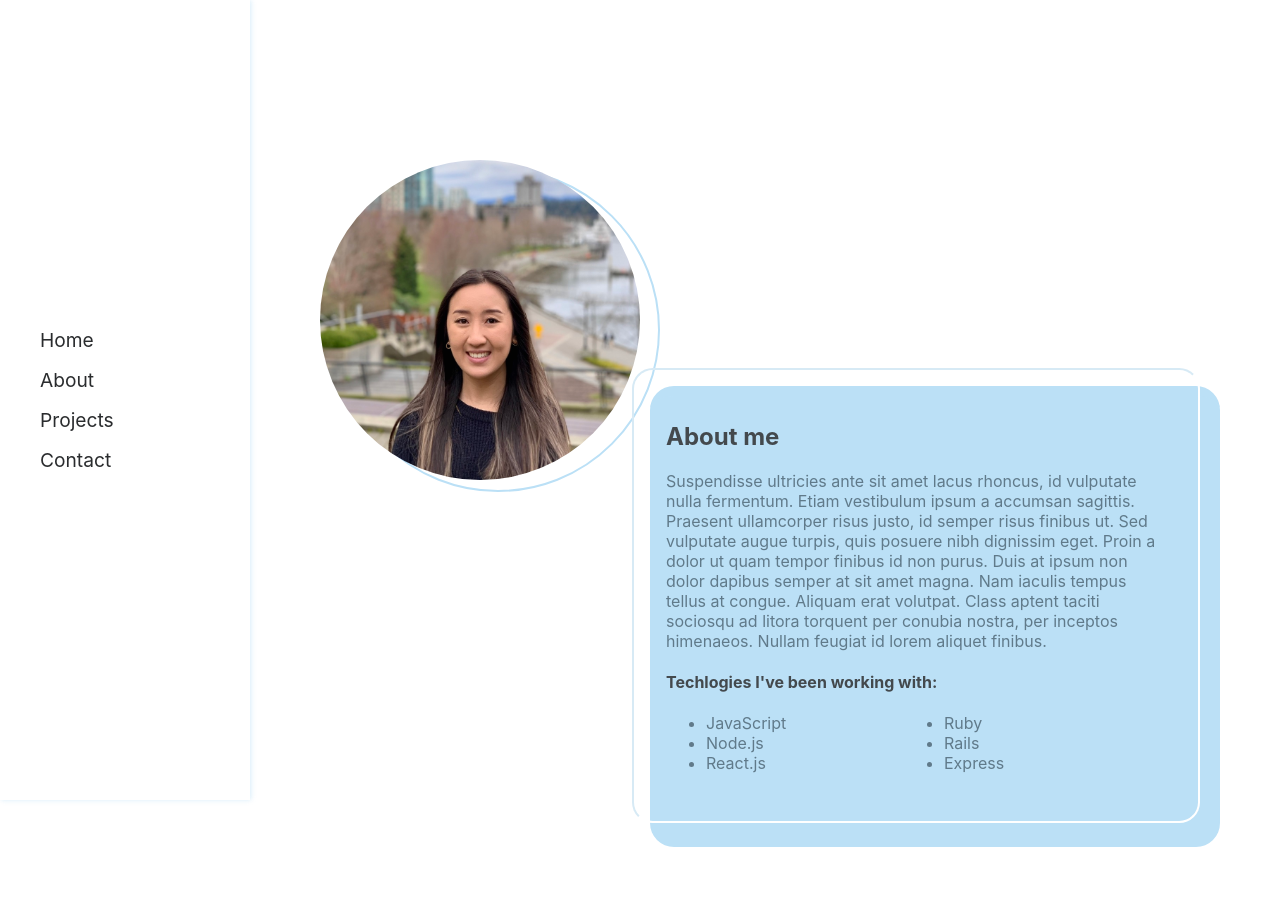
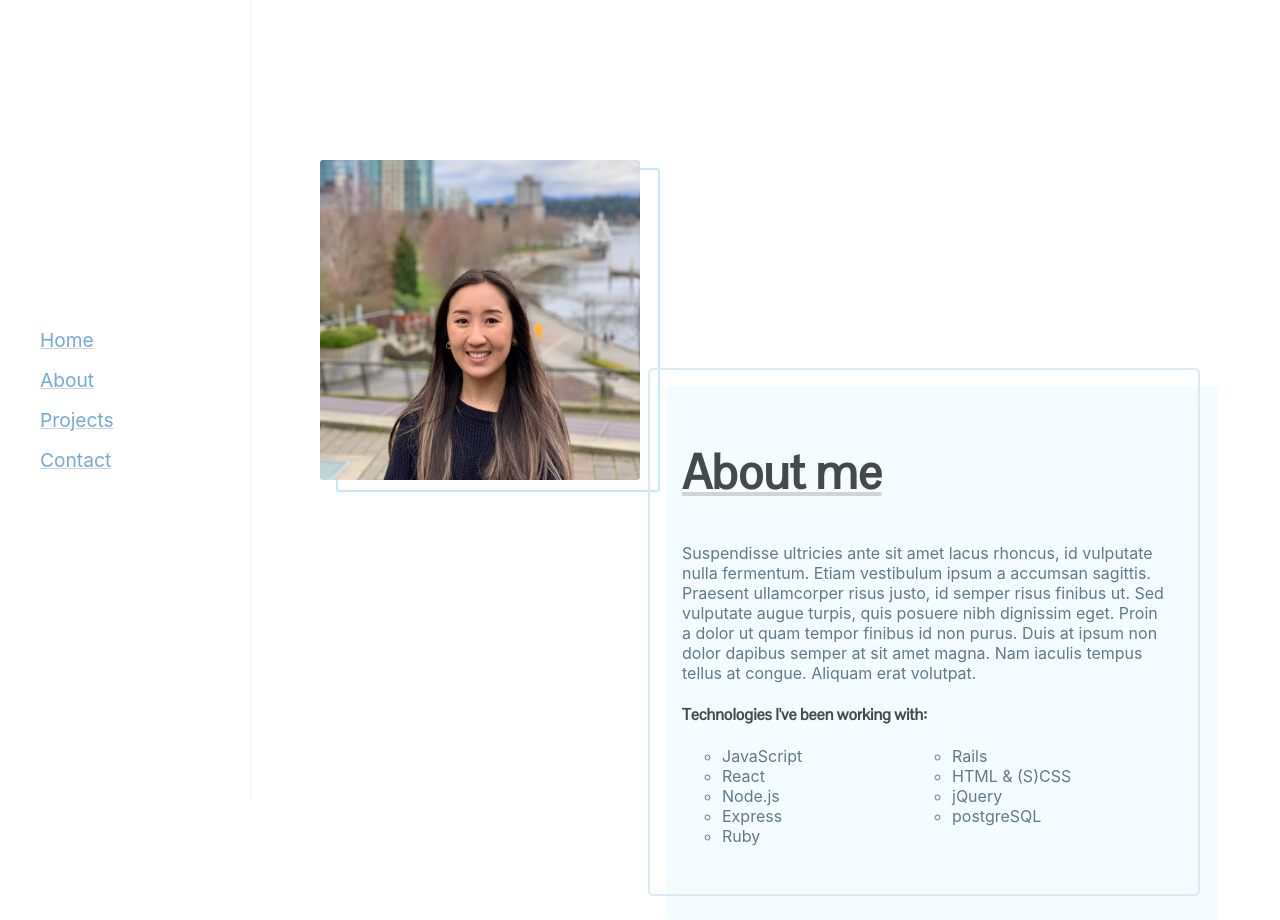
Before and after one commit to cphung1/site, a React (Create React App) app: page /about in a window 1280 px wide. Before the commit the page ends 847 px from the top, so only its background shows below. Built offline with nearby package versions, Linux system fonts and the light colour scheme.

Commit message:
css details on about me page

```diff
--- a/src/components/About/About.css
+++ b/src/components/About/About.css
@@ -1,3 +1,6 @@
+@import url('https://fonts.googleapis.com/css2?family=Pontano+Sans&display=swap');
+@import url('https://fonts.googleapis.com/css2?family=Pontano+Sans&display=swap');
+
 .about {
   padding-left: 20rem;
   display: flex;
@@ -12,35 +15,33 @@
   position: absolute;
   width: 100%;
   height: 20rem;
-  border: 2px solid#bbe0f6;
-  border-radius: 50%;
+  border: 2px solid#b8e2fc;
+  border-radius: 1%;
   left: 1rem;
   top: 10.5rem;
   z-index: -1;
-  animation-duration: 3s;
-  animation-name: slideL2R;
+  animation: fadeIn ease 10s;
 }
 
 .picture img {
   height: 20rem;
   width: 20rem;
-  border-radius: 50%;
+  border-radius: 1%;
   margin-top: 10rem;
 
 }
 
 .about_me {
   margin-top: 23rem;
-  margin-left: -0.5rem;
+  margin-left: 0.5rem;
   margin-right: 5rem;
-  /* animation-duration: 4s;
-  animation-name: slideT2B; */
   border: 2px solid#d7eaf5;
-  border-radius: 1.3rem;
-  border-right-color: white;
-  border-bottom-color: white;
+  border-radius: 1%;
+  /* border-right-color: white;
+  border-bottom-color: white; */
   padding: 2rem;
   position: relative;
+  animation: fadeIn ease 2s;
 }
 
 .about_text {
@@ -48,10 +49,20 @@
   animation-name: slideT2B;
 }
 
+.about_text h2 {
+  font-family: 'Pontano Sans', sans-serif;
+  font-size: 3rem;
+  text-decoration: underline solid lightgrey;
+}
+
+.about_text h4 {
+  font-family: 'Pontano Sans', sans-serif;
+}
+
 .about_me::after {
-  border-top: 10px solid #bbe0f6;
-  border-radius: 1.5rem;
-  background-color: #bbe0f6;
+  border-top: 10px solid #f5fcff;
+  border-radius: 1%;
+  background-color: #f5fcff;
   content: "";
   margin: 0 auto;
   position: absolute;
@@ -60,6 +71,7 @@
   z-index: -1;
   width: 101%;
   height: 100%;
+  animation: fadeIn ease 4s;
 }
 
 .about_me p {
@@ -79,19 +91,9 @@
 
 .about_me li {
   color: #607a8a;
+  position: relative;
+  list-style-type: circle;
 }
-
-/* .about_me::after {
-  content: '';
-  position: absolute;
-  width: 60em;
-  height: 300px;
-  border: 2px solid#bbe0f6;
-  border-radius: 3rem;
-  left: 40rem;
-  top: 20rem;
-  z-index: -1;
-} */
 
 @media (max-width: 860px) {
   .about {
--- a/src/components/About/About.js
+++ b/src/components/About/About.js
@@ -13,17 +13,20 @@ export default function About(props) {
       <div className="about_me">
         <div className="about_text">
         <h2>About me</h2>
-        <p>Suspendisse ultricies ante sit amet lacus rhoncus, id vulputate nulla fermentum. Etiam vestibulum ipsum a accumsan sagittis. Praesent ullamcorper risus justo, id semper risus finibus ut. Sed vulputate augue turpis, quis posuere nibh dignissim eget. Proin a dolor ut quam tempor finibus id non purus. Duis at ipsum non dolor dapibus semper at sit amet magna. Nam iaculis tempus tellus at congue. Aliquam erat volutpat. Class aptent taciti sociosqu ad litora torquent per conubia nostra, per inceptos himenaeos. Nullam feugiat id lorem aliquet finibus.</p>
+        <p>Suspendisse ultricies ante sit amet lacus rhoncus, id vulputate nulla fermentum. Etiam vestibulum ipsum a accumsan sagittis. Praesent ullamcorper risus justo, id semper risus finibus ut. Sed vulputate augue turpis, quis posuere nibh dignissim eget. Proin a dolor ut quam tempor finibus id non purus. Duis at ipsum non dolor dapibus semper at sit amet magna. Nam iaculis tempus tellus at congue. Aliquam erat volutpat.</p>
 
-        <h4>Techlogies I've been working with: </h4>
+        <h4>Technologies I've been working with: </h4>
 
         <ul>
           <li>JavaScript</li>
+          <li>React</li>
           <li>Node.js</li>
-          <li>React.js</li>
+          <li>Express</li>
           <li>Ruby</li>
           <li>Rails</li>
-          <li>Express</li>
+          <li>HTML & (S)CSS</li>
+          <li>jQuery</li>
+          <li>postgreSQL</li>
         </ul>
         </div>
       </div>
--- a/src/components/Main/Main.css
+++ b/src/components/Main/Main.css
@@ -1,3 +1,5 @@
+@import url('https://fonts.googleapis.com/css2?family=Pontano+Sans&display=swap');
+
 .main {
   display: flex;
   flex-direction: column;
@@ -10,13 +12,14 @@
 .greeting{
   font-size: 1.5rem;
   color: #607a8a;
+  font-family: 'Pontano Sans', sans-serif;
 }
 
 .full_name {
-  font-size: 3rem;
+  font-size: 4rem;
   margin: 0;
   color: #43494d;
-  display: inline
+  font-family: 'Pontano Sans', sans-serif;
 }
 
 .name {
@@ -27,7 +30,7 @@
   position: absolute;
   max-width: 100%;
   z-index: -1;
-  top: 0;
+  top: 1.2rem;
   left: 0;
   bottom: 0;
   height: 100px;
--- a/src/components/Main/Main.js
+++ b/src/components/Main/Main.js
@@ -10,7 +10,7 @@ export default function Main(props) {
     <div className="main">
       <h1 className="greeting">Hello, my name is</h1>
       <div className="name">
-      <h2 className="full_name">Cathy Phung.
+      <h2 className="full_name">Cathy Phung
         <img className="stroke fade-in" src="/images/blue.png"></img>
 
       </h2>
--- a/src/components/Navigation/Toolbar.css
+++ b/src/components/Navigation/Toolbar.css
@@ -7,7 +7,8 @@
   left: 0;
   background-color:white;
   overflow-x: hidden;
-  box-shadow: 1px 0px 5px rgba(115, 190, 237, 0.28);
+  /* box-shadow: 1px 0px 5px rgba(115, 190, 237, 0.28); */
+  border-right: 1px solid #ebf5fa
 }
 
 .header_navigation {
@@ -35,14 +36,18 @@
 }
 
 .side_nav_items a {
-  text-decoration: none;
+  /* text-decoration: none; */
   font-size: 1.2rem;
-  color: #2a2c2e
+  /* color: #2a2c2e */
+  color: #71acd9;
+  /* color: black; */
+  text-decoration:  underline solid lightgrey;
 }
 
 .side_nav_items a:hover,
 .side_nav_items a:active{
-  color: #71acd9;
+  /* color: #71acd9; */
+  color: black;
 }
 
 @media (max-width: 860px) {
```
